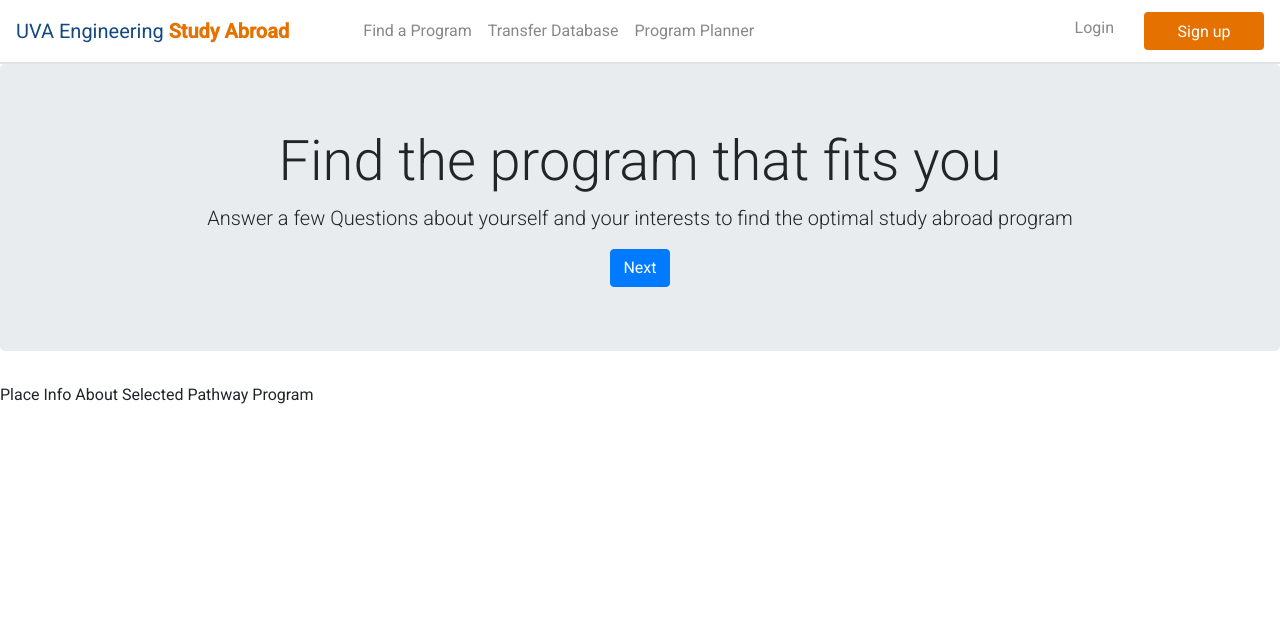
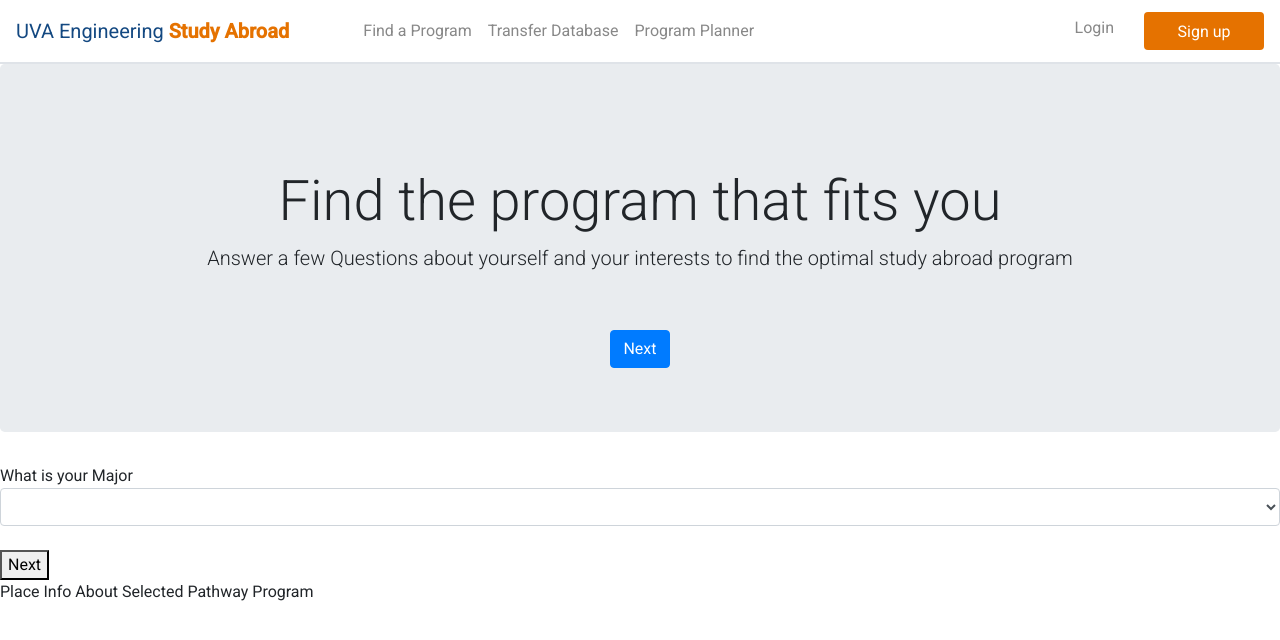
Before and after one commit to shresthayaman/studyAbroad-app, an Angular app: page / in a window 1280 px wide. Shown: the top 640 px of the page. Built offline with nearby package versions, Linux system fonts and the light colour scheme.

Commit message:
Added planner funtionality which saves it to database in SQL if user is logged in

```diff
--- a/src/app/find-program-page/find-program-page.component.css
+++ b/src/app/find-program-page/find-program-page.component.css
@@ -7,6 +7,13 @@
     z-index: 1;
     opacity: 0;
     transition: opacity 1s;
+    /* position: absolute;
+    left: 0px;
+    top: 0px;
+    width: 100%;
+    z-index: 1;
+    opacity: 0;
+    transition: opacity 0.5s; */
 }
 
 :host /deep/ .active-slide{
@@ -15,16 +22,29 @@
 }
 
 .quizContainer{
-    display:flex;
-    flex-direction: column;
+    /* display:flex;
+    flex-direction: column; */
+    position: relative;
+    height: 200px;
+    margin-top: 40px;
 
+
+}
+.quizQuestions{
+    /* left: 50%;
+    transform: translateX(-50%); */
 }
 .buttons{
     display:flex;
     flex-direction: row;
     justify-content: center;
-    align-items: flex-end;
+    position: absolute;
+    bottom: 0px;
+    margin-left: auto;
+    margin-right: auto;
+    left: 0;
+    right: 0;
 }
-.quizHelp{
+/* .quizHelp{
     position: relative;
-}
+} */
--- a/src/app/find-program-page/find-program-page.component.html
+++ b/src/app/find-program-page/find-program-page.component.html
@@ -2,16 +2,31 @@
 <!-- Jumbotron for quiz -->
 <div class="jumbotron text-center">
     <div class=quizContainer>
-        <div class=quizHelp>
-            <div id="quiz"></div>
-        </div>
+            <div class= quizQuestions id="quiz"></div>
         <div class="buttons">
             <button class="btn btn-primary" id="previous" (click)="showPreviousSlide()">Previous</button>
             <button class="btn btn-primary" id="next" (click)="showNextSlide()">Next</button>
-            <button class="btn btn-primary" id="submit">Find a Program</button>
+            <button class="btn btn-primary" id="submit" (click)="submitQuiz()">Find a Program</button>
         </div>
     </div>
 </div>
 <div>
+<div>
+    <form #findPathwayForm="ngForm">
+        <ng-container *ngFor="let item of myQuestions; let i = index">
+            <div [hidden]="item.isHidden">
+                {{item.question}}
+                 <select [(ngModel)]= "item.value" name= "item.value"  class= "form-control"  id= "item.value" >
+                            <option value="">{{item.value}}</option>>
+                            <option *ngFor="let option of item.options">{{option}}</option>
+                </select>
+                <br>
+                <button  (click)="myQuestions[i].isHidden = true; myQuestions[i + 1] ? myQuestions[i + 1].isHidden = false : false">Next</button>
+            </div>
+        </ng-container>
+    </form>
+
+</div>
+
 
 <p>Place Info About Selected Pathway Program</p>
--- a/src/app/find-program-page/find-program-page.component.ts
+++ b/src/app/find-program-page/find-program-page.component.ts
@@ -105,17 +105,21 @@ export class FindProgramPageComponent implements OnInit {
         "Engineering Science",
         "Mechanical Engineering",
         "Systems Engineering",
-      ]
+      ],
+      type: "major",
+      isHidden: false,
     },
     {
-      question: "Which year are you?",
+      question: "Which year do you want to study abroad?",
       value:'Select year',
       options: [
         "First Year",
         "Second Year",
         "Third Year",
         "Fourth Year",
-      ]
+      ],
+      type: "year",
+      isHidden: true,
     },
     {
       question: "Which season do you want to study abroad?",
@@ -125,9 +129,15 @@ export class FindProgramPageComponent implements OnInit {
         "Spring",
         "Summer",
         "January-Term"
-      ]
+      ],
+      type: "season",
+      isHidden: true,
     }
   ];
+
+  major = "";
+  year = "";
+  season = "";
 
   previousButton = document.getElementById("previous");
   nextButton = document.getElementById("next");
@@ -136,7 +146,7 @@ export class FindProgramPageComponent implements OnInit {
   currentSlide = 0;
 
   // generete html components for question for the quiz based on data and add to quiz contiainer
-  //reference from https://www.sitepoint.com/simple-javascript-quiz/
+  // reference from https://www.sitepoint.com/simple-javascript-quiz/
   buildQuiz(){
     const output = [];
     output.push(
@@ -168,14 +178,14 @@ export class FindProgramPageComponent implements OnInit {
     document.getElementById('quiz').innerHTML = output.join('');
   }
 
-  //display the question that the selector is on by modifying css attributes of question
+  // display the question that the selector is on by modifying css attributes of question
   showSlide(n){
     console.log(this.slides);
     this.slides[this.currentSlide].classList.remove('active-slide');
     this.slides[n].classList.add('active-slide');
     this.currentSlide = n;
 
-    //if at first slide dont display previous button
+    // if at first slide dont display previous button
     if(this.currentSlide === 0){
       this.previousButton.style.display = 'none';
       document.getElementById('initialDisplay').style.display='inline-block';
@@ -186,7 +196,7 @@ export class FindProgramPageComponent implements OnInit {
       document.getElementById('initialDisplay').style.display='none';
     }
 
-    //if at last slide dont display next button
+    // if at last slide dont display next button
     if(this.currentSlide === this.slides.length-1){
       this.nextButton.style.display = 'none';
       this.submitButton.style.display = 'inline-block';
@@ -213,6 +223,11 @@ export class FindProgramPageComponent implements OnInit {
     this.programs[i].favorite = !this.programs[i].favorite;
   }
 
+  submitQuiz(){
+
+
+  }
+
 
 
 
--- a/src/app/navbar/navbar.component.ts
+++ b/src/app/navbar/navbar.component.ts
@@ -17,7 +17,7 @@ export class NavbarComponent implements OnInit {
 
   loggedInUser = "";
   userLoginModel = new User('','','','');
-  userSUModel = new User('','','','');
+  userSUModel = new User('','','',''); //user signup model
 
   ngOnInit(): void {
     this.loggedInStatus = this.userservice.isLoggedIn;
@@ -31,20 +31,23 @@ export class NavbarComponent implements OnInit {
       this.userSUModel.password = "";
     }
     else{
-      console.log(this.userLoginModel);
       this.userservice.login(this.userLoginModel)
       .subscribe((data) => {
             //console.log('Response from backend ', data[0].name);
             if(data != false){ //if login was succesfull and was able to find user in database
-              this.userservice.setLoggedIn(true, data[0].name);
+              this.userservice.setLoggedIn(true, data[0].name, data[0].email);
               this.loggedInStatus = this.userservice.isLoggedIn;
               this.loggedInUser = this.userservice.isloggedInUserName;
               (<HTMLInputElement>document.getElementById("invalidLogin_error_msg")).innerHTML = "";
             }else{//if login was unsuccesfull and was not able to find user in database
-              this.userservice.setLoggedIn(false, "");
+              this.userservice.setLoggedIn(false, "", "");
               this.loggedInStatus = this.userservice.isLoggedIn;
               (<HTMLInputElement>document.getElementById("invalidLogin_error_msg")).innerHTML = "*Invalid Login Credintials";
             }
+
+            // add inital items for Planner from SQL database after succesfull login. Then reload page to update planner session
+            this.userservice.onLoginGetPlannerDataForUser()
+            window.location.reload();
       }, (error) => {
             console.log('Error ', error);  // An error occurs, handle an error in some way
       })
--- /dev/null
+++ b/src/app/plannerObject.ts
@@ -0,0 +1,8 @@
+export class plannerObject {
+    constructor(
+       public email: string,
+       public program: string,
+       public transferredCourses: string,
+       public country: string
+    ){}
+ }
--- a/src/app/user.service.ts
+++ b/src/app/user.service.ts
@@ -1,5 +1,6 @@
-import { Injectable } from '@angular/core';
+import { Injectable, ɵɵpureFunction1 } from '@angular/core';
 import { User } from './user';
+import { plannerObject } from './plannerObject';
 import { HttpClient, HttpErrorResponse, HttpParams } from '@angular/common/http';
 import { Observable } from 'rxjs';
 
@@ -12,6 +13,7 @@ export class UserService {
   private loggedInUserName = sessionStorage.getItem('loggedInUserName') ? sessionStorage.getItem('loggedInUserName') : "";
   private loggedInStatus = JSON.parse(sessionStorage.getItem('loggedIn') || 'false');
   private registerStatus = false;
+  private  loggedInUserEmail = sessionStorage.getItem('loggedInUserEmail') ? sessionStorage.getItem('loggedInUserEmail') : "";
 
   constructor(private http: HttpClient) { }
 
@@ -31,13 +33,17 @@ export class UserService {
     return this.http.get(this.baseUrl+ '/logout.php?str='+params);
   }
 
-  setLoggedIn(value : boolean, name : string){
+  setLoggedIn(value : boolean, name : string, email: string){
     this.loggedInStatus = value;
     sessionStorage.setItem('loggedIn', value.toString());
 
     this.loggedInUserName = name;
     sessionStorage.setItem('loggedInUserName', name);
+
+    this.loggedInUserEmail = email;
+    sessionStorage.setItem('loggedInUserEmail', email)
   }
+
   get isLoggedIn(){
     return JSON.parse(sessionStorage.getItem('loggedIn') || this.loggedInStatus.toString());
   }
@@ -45,6 +51,11 @@ export class UserService {
   get isloggedInUserName(){
     return this.loggedInUserName;
   }
+
+  get isloggedInUserEmail(){
+    return this.loggedInUserEmail;
+  }
+
 
   destroySession(){
     sessionStorage.clear();
@@ -67,4 +78,65 @@ export class UserService {
 
     return JSON.parse(sessionStorage.getItem('planner')) == null? [] : JSON.parse(sessionStorage.getItem('planner'));
   }
+
+  //add planner object to SQL database
+  addPlanerObjToDatabase(plannerObj: plannerObject): Observable<any>{
+    return this.http.post(this.baseUrl + '/addToPlanner.php', plannerObj)
+  }
+
+  // Get all planner object specifcally for the user (search sql planner table for useremail)
+  getUserPlannerObjects(email){
+
+    let params = {
+      email: email
+    }
+    let stringParams = JSON.stringify(params);
+    let baseUrl = 'http://localhost/CS4640/studyAbroad'; //change based on local or server
+
+    return this.http.get(baseUrl+'/getUserPlannerObjects.php?str='+stringParams)
+
+  }
+
+  // once logged in call this function to get planner items from SQL
+  onLoginGetPlannerDataForUser(){
+    if(this.isLoggedIn == true){
+      this.getUserPlannerObjects(this.isloggedInUserEmail)
+      .subscribe((data)=>{
+        this.addFromSQLToPlanner(data)
+      }, (error)=>{
+        console.log('Error ', error);  // An error occurs, handle an error in some way
+      })
+    }
+  }
+
+  addFromSQLToPlanner(userPlannerData){
+    if(userPlannerData==false || Object.keys(userPlannerData).length == 0){ //if nothing could be found make the data equal to empty and the programs displayed to empty
+      console.log("No planner data for user")
+    }
+    else{
+      let initialPlanner = [];
+      try{
+        for(let i = 0; i<userPlannerData.length; i++){
+          console.log()
+          let plannerObj = {
+            program: userPlannerData[i].program,
+            courses: JSON.parse(userPlannerData[i].transferredCourses), //convert string stored in sql back to object
+            country: userPlannerData[i].country
+          }
+          initialPlanner.push(plannerObj);
+        }
+        this.setSessionForPlanner(initialPlanner); //update planner in session
+      }catch(e){
+        console.error(e);
+      }
+    }
+  }
+
+
+  //delete planner object from SQL database
+  deletePlanerObjFromDatabase(plannerObj: plannerObject): Observable<any>{
+    return this.http.post(this.baseUrl + '/deleteFromPlanner.php', plannerObj)
+
+  }
+
 }
```
Also changed, not shown: src/app/program-planner-page/program-planner-page.component.ts (+43 -8 lines).
